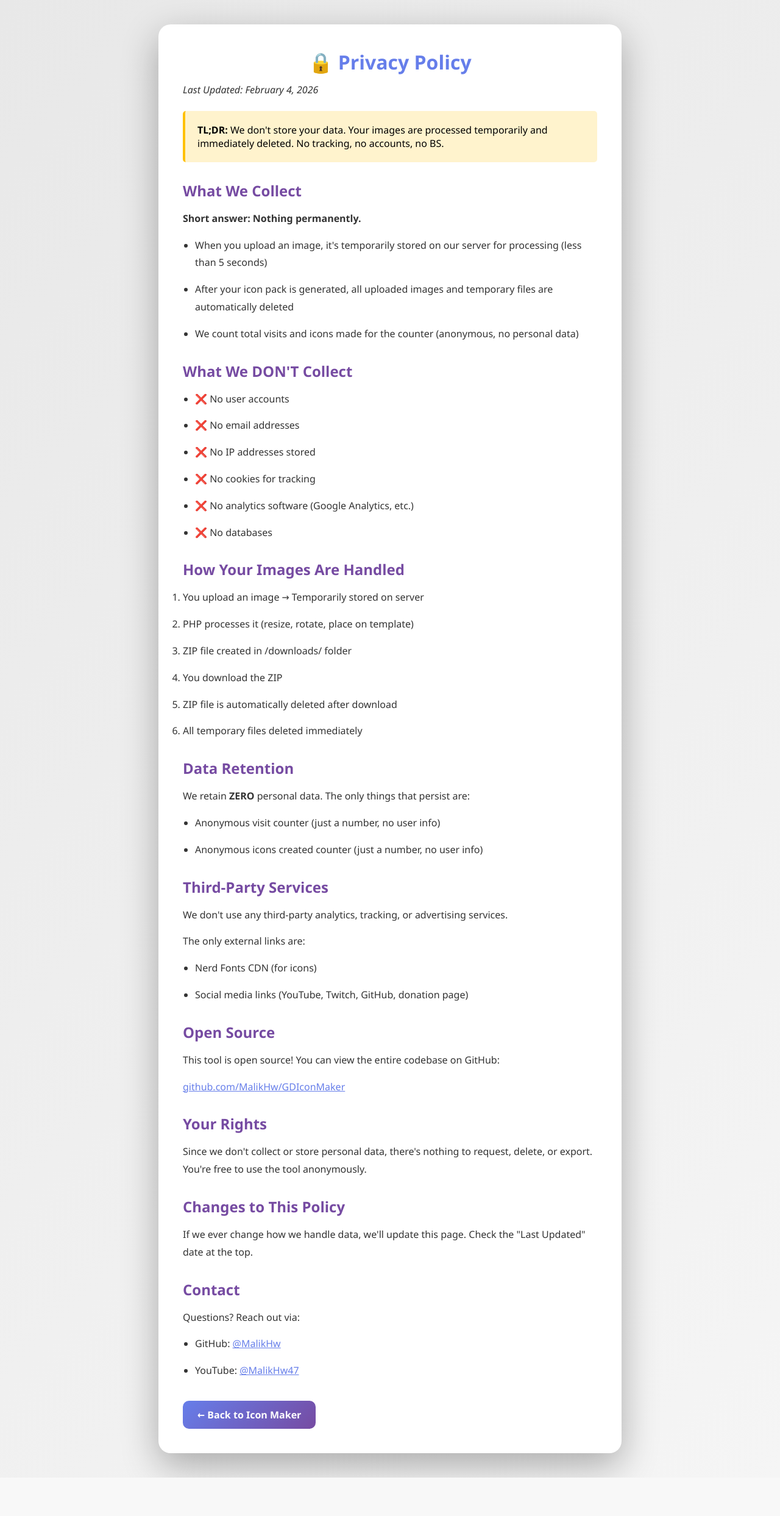
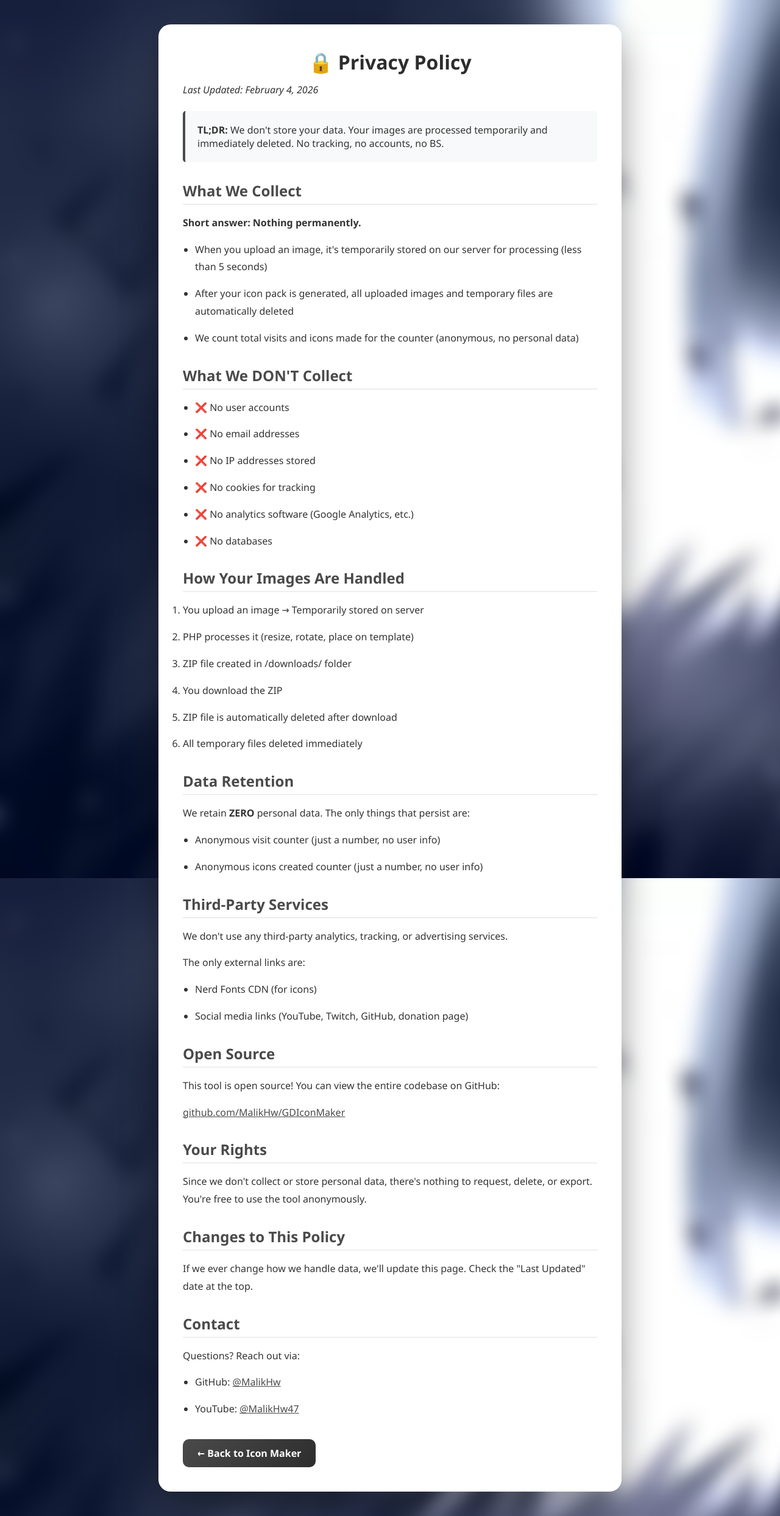
Before and after one commit to MalikHw/GDIconMaker, a PHP site: page /privacy.html in a window 1280 px wide. Shown: the whole page at 61% size. Before the commit the page ends 2423 px from the top, so only its background shows below. Run offline with PHP 8.4, Linux system fonts and the light colour scheme; some web fonts are replaced.

Commit message:
🔄 Auto-sync from VPS - 2026-02-07 01:07:59 UTC

```diff
--- a/privacy.html
+++ b/privacy.html
@@ -8,6 +8,14 @@
     <link rel="icon" type="image/png" href="pack.png">
     <link rel="stylesheet" href="style.css">
     <style>
+        body {
+            /* Background changed to bg.png with a dark gray fallback */
+            background: #1a1a1a url('bg.png') repeat;
+            font-family: 'Segoe UI', Tahoma, Geneva, Verdana, sans-serif;
+            margin: 0;
+            padding: 0;
+        }
+
         .privacy-container {
             max-width: 800px;
             margin: 0 auto;
@@ -15,22 +23,27 @@
         }
 
         .privacy-content {
-            background: white;
+            background: #ffffff;
             padding: 40px;
             border-radius: 20px;
-            box-shadow: 0 20px 60px rgba(0, 0, 0, 0.3);
+            /* Softened shadow for the gray theme */
+            box-shadow: 0 20px 60px rgba(0, 0, 0, 0.4);
         }
 
         .privacy-content h1 {
-            color: #667eea;
+            /* Dark Gray / Charcoal */
+            color: #2d2d2d;
             margin-bottom: 10px;
         }
 
         .privacy-content h2 {
-            color: #764ba2;
+            /* Medium Gray */
+            color: #4a4a4a;
             margin-top: 30px;
             margin-bottom: 15px;
             font-size: 1.5em;
+            border-bottom: 2px solid #eeeeee;
+            padding-bottom: 5px;
         }
 
         .privacy-content p, .privacy-content li {
@@ -47,7 +60,8 @@
             display: inline-block;
             margin-top: 20px;
             padding: 12px 24px;
-            background: linear-gradient(135deg, #667eea, #764ba2);
+            /* Gradient changed to Gray tones */
+            background: linear-gradient(135deg, #4a4a4a, #2d2d2d);
             color: white;
             text-decoration: none;
             border-radius: 10px;
@@ -57,15 +71,29 @@
 
         .back-link:hover {
             transform: translateY(-2px);
-            box-shadow: 0 10px 25px rgba(102, 126, 234, 0.4);
+            /* Gray shadow on hover */
+            box-shadow: 0 10px 25px rgba(0, 0, 0, 0.3);
+            background: linear-gradient(135deg, #5a5a5a, #3d3d3d);
         }
 
         .highlight {
-            background: #fff3cd;
+            /* Changed from yellow to a neutral light gray callout */
+            background: #f8f9fa;
             padding: 20px;
-            border-left: 4px solid #ffc107;
+            border-left: 4px solid #4a4a4a;
             border-radius: 5px;
             margin: 20px 0;
+            color: #333;
+        }
+
+        a {
+            /* Links styled in a neutral dark gray/blue-gray */
+            color: #4a4a4a;
+            text-decoration: underline;
+        }
+
+        a:hover {
+            color: #000;
         }
     </style>
 </head>
@@ -124,7 +152,7 @@
 
             <h2>Open Source</h2>
             <p>This tool is open source! You can view the entire codebase on GitHub:</p>
-            <p><a href="https://github.com/MalikHw/GDIconMaker" target="_blank" style="color: #667eea;">github.com/MalikHw/GDIconMaker</a></p>
+            <p><a href="https://github.com/MalikHw/GDIconMaker" target="_blank">github.com/MalikHw/GDIconMaker</a></p>
 
             <h2>Your Rights</h2>
             <p>Since we don't collect or store personal data, there's nothing to request, delete, or export. You're free to use the tool anonymously.</p>
@@ -135,8 +163,8 @@
             <h2>Contact</h2>
             <p>Questions? Reach out via:</p>
             <ul>
-                <li>GitHub: <a href="https://github.com/MalikHw" target="_blank" style="color: #667eea;">@MalikHw</a></li>
-                <li>YouTube: <a href="https://youtube.com/@MalikHw47" target="_blank" style="color: #667eea;">@MalikHw47</a></li>
+                <li>GitHub: <a href="https://github.com/MalikHw" target="_blank">@MalikHw</a></li>
+                <li>YouTube: <a href="https://youtube.com/@MalikHw47" target="_blank">@MalikHw47</a></li>
             </ul>
 
             <a href="index.html" class="back-link">← Back to Icon Maker</a>
--- a/style.css
+++ b/style.css
@@ -20,7 +20,11 @@
 
 body {
     font-family: 'Segoe UI', Tahoma, Geneva, Verdana, sans-serif;
-    background: linear-gradient(135deg, #e8e8e8 0%, #f5f5f5 100%);
+    background-image: url('bg.png');
+    background-size: cover;
+    background-position: center;
+    background-attachment: fixed;
+    background-repeat: no-repeat;
     min-height: 100vh;
     padding: 0;
     margin: 0;
--- a/ytconfig.php
+++ b/ytconfig.php
@@ -1,8 +1,8 @@
 <?php
 header('Content-Type: application/json');
 
-$vis = false;
-$vid = '';
+$vis = true;
+$vid = 'SVqZWcOQ61E';
 
 echo json_encode([
     'visible' => $vis,
```
Also changed, not shown: other parts of style.css (+13 -21 lines), index.html (+5 -6 lines), script.js (+24 -47 lines), README_UPDATES.md.
